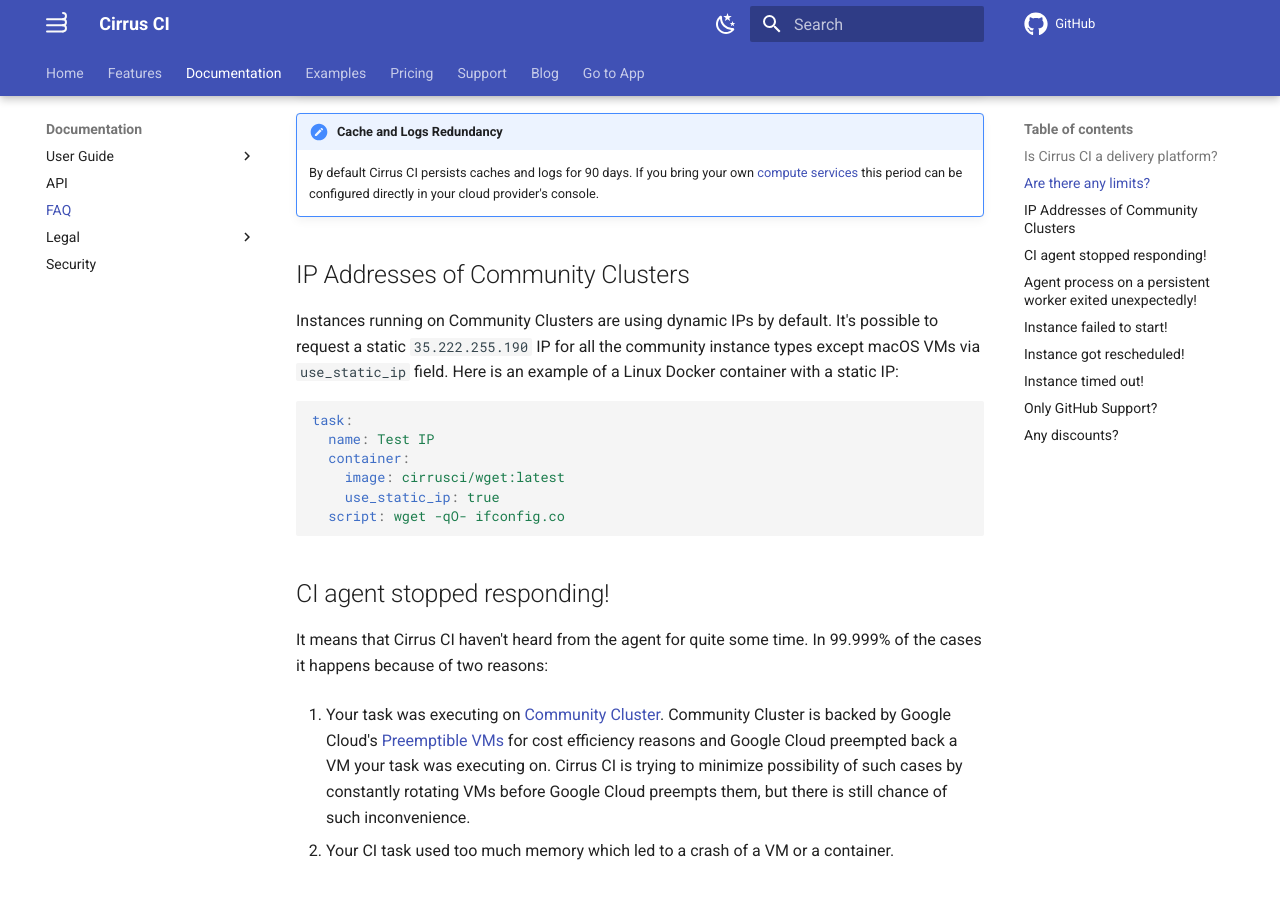
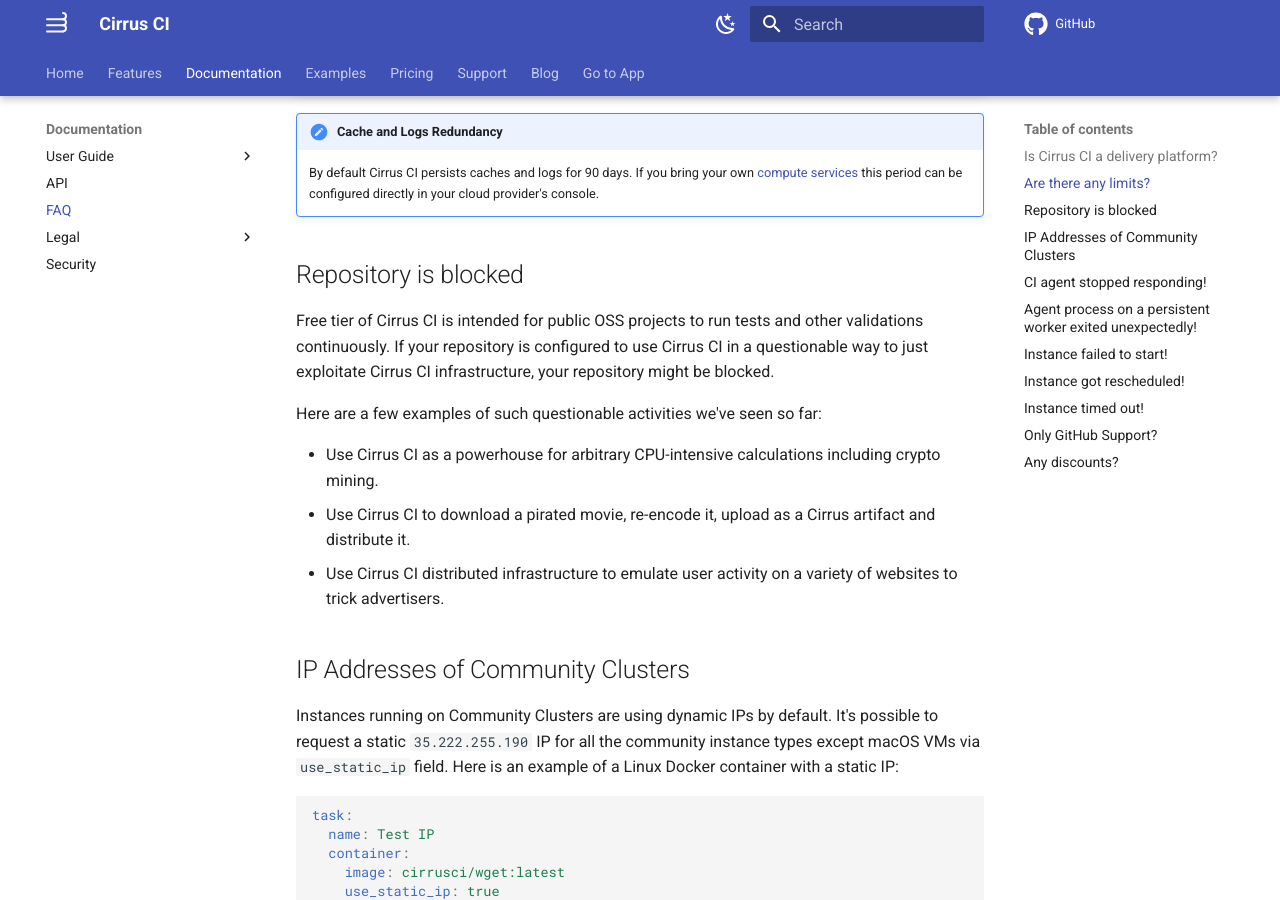
Before and after one commit to cirruslabs/cirrus-ci-docs, an MkDocs documentation site: the page built from docs/faq.md, in a window 1280 px wide and 900 px high, scrolled down 1319 px. Built offline with MkDocs 1.6.1 and Material for MkDocs 9.7.7, drawn with Linux system fonts in a browser that asks for light colours; comment, search, counter and statistics services are not loaded.

Commit message:
Document why a repository can be blocked

```diff
--- a/docs/faq.md
+++ b/docs/faq.md
@@ -52,6 +52,18 @@ or use [Compute Credits](pricing.md#compute-credits) for either private or publi
 !!! note "Cache and Logs Redundancy"
     By default Cirrus CI persists caches and logs for 90 days. If you bring your own [compute services](guide/supported-computing-services.md)
     this period can be configured directly in your cloud provider's console.
+
+## Repository is blocked
+
+Free tier of Cirrus CI is intended for public OSS projects to run tests and other validations continuously.
+If your repository is configured to use Cirrus CI in a questionable way to just exploitate Cirrus CI infrastructure,
+your repository might be blocked.
+
+Here are a few examples of such questionable activities we've seen so far:
+
+* Use Cirrus CI as a powerhouse for arbitrary CPU-intensive calculations including crypto mining.
+* Use Cirrus CI to download a pirated movie, re-encode it, upload as a Cirrus artifact and distribute it.
+* Use Cirrus CI distributed infrastructure to emulate user activity on a variety of websites to trick advertisers.
 
 ## IP Addresses of Community Clusters
 
```
